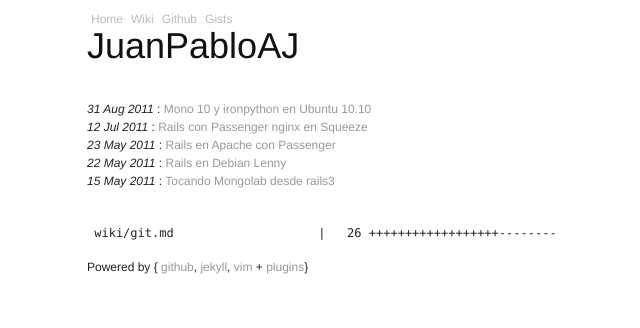
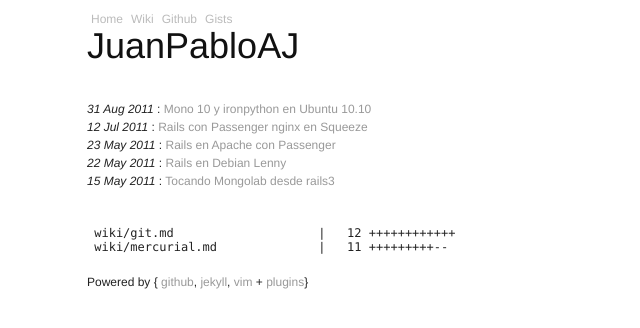
Before and after one commit to juanpabloaj/juanpabloaj.github.com, a Jekyll site: the page built from index.html, in a window 1280 px wide. Shown: the top 328 px of the page, without its empty margins (78-718 px from the left). Built offline with Jekyll 4.4.1, drawn with Linux system fonts in a browser that asks for light colours; Markdown is read by kramdown in place of the engine named in the settings.

Commit message:
wiki:hg:alias

```diff
--- a/_includes/gitDiffStat.markdown
+++ b/_includes/gitDiffStat.markdown
@@ -1 +1,2 @@
- wiki/git.md                    |   26 ++++++++++++++++++--------
+ wiki/git.md                    |   12 ++++++++++++
+ wiki/mercurial.md              |   11 +++++++++--
```
Also changed, not shown: wiki/mercurial.md (+8 -2 lines).
